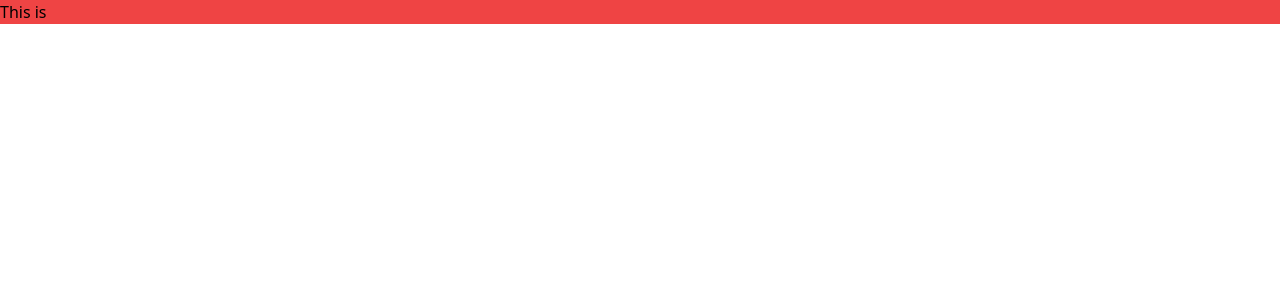
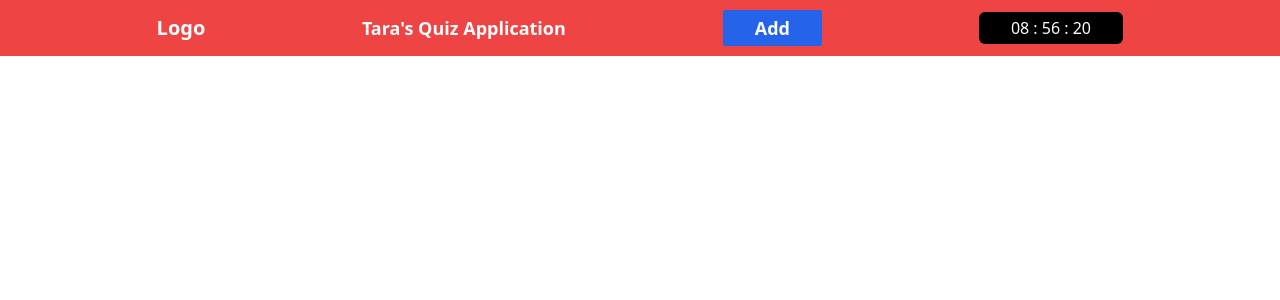
Before and after one commit to tara122333/Quiz-Assignment, a React (Create React App) app: page / in a window 1280 px wide. Shown: the top 300 px of the page. Built offline with nearby package versions, Linux system fonts and the light colour scheme; the HTML template or start-up script is replaced by a standard one.

Commit message:
Navbar Done

```diff
--- a/src/App.jsx
+++ b/src/App.jsx
@@ -1,8 +1,9 @@
-
+// import Components
+import Navbar from "./components/Navbar/Navbar";
 function App() {
   return (
     <div className="bg-red-500">
-      This is
+      <Navbar />
     </div>
   );
 }
--- /dev/null
+++ b/src/components/Navbar/Navbar.jsx
@@ -0,0 +1,26 @@
+import React from 'react'
+
+const Navbar = () => {
+  return (
+    <>
+        <nav className='flex justify-evenly items-center py-1'>
+            <div className='h-12 w-12 flex justify-center items-center'>
+                {/* <img src="" alt=""  className='w-full h-full'/> */}
+                <span className='text-xl font-bold text-white'>Logo</span>
+            </div>
+            <div>
+                <h1 className='font-bold text-lg text-white
+                '>Tara's Quiz Application</h1>
+            </div>
+            <div className='bg-blue-600 px-4 text-white rounded-lg py-1 flex justify-center items-center md:px-6 lg:px-8 lg:cursor-pointer lg:rounded-sm'>
+                <span className='font-semibold text-lg'>Add</span>
+            </div>
+            <div className='px-4 bg-black text-white rounded-md py-1 md:px-6 lg:px-8'>
+                <span>08 : 56 : 20</span>
+            </div>
+        </nav>
+    </>
+  )
+}
+
+export default Navbar
```
